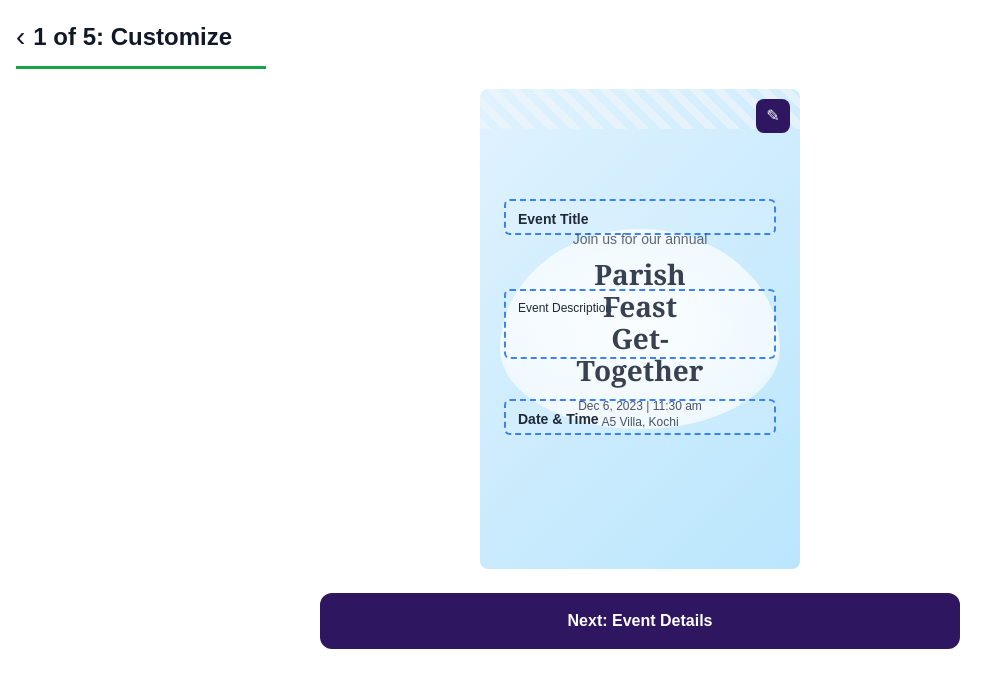
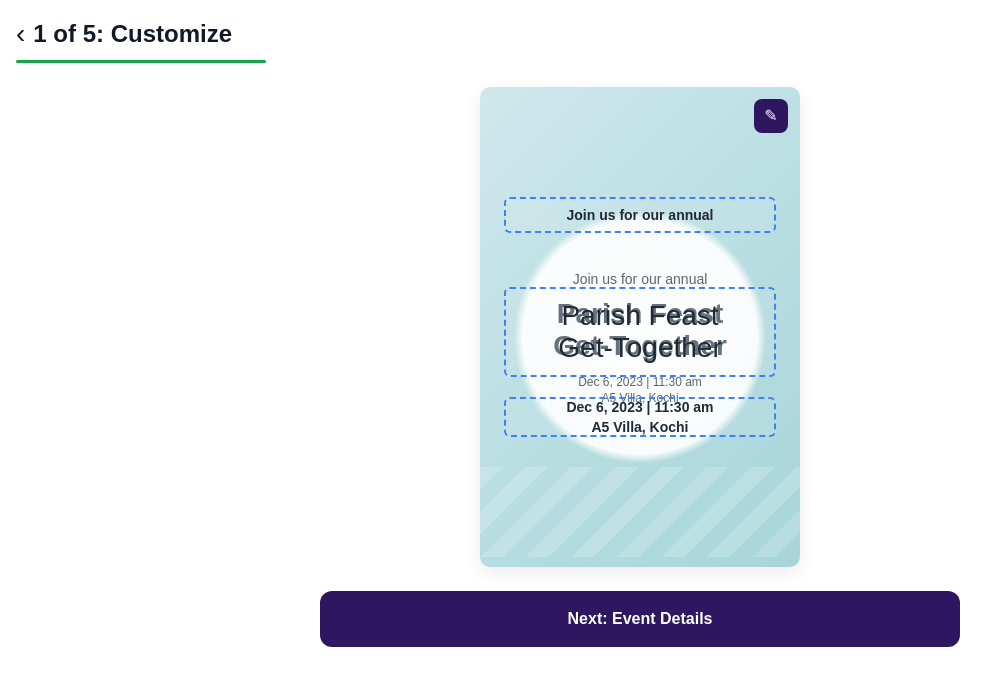
Before and after one commit to Soulemane12/eventsinsta, a Next.js app: page /create-event/customize in a window 1280 px wide. Shown: the top 688 px of the page, without its empty margins (0-1007 px from the left). Built offline with nearby package versions, Linux system fonts and the light colour scheme.

Commit message:
feat(customize): implement inline editing with contentEditable zones, enhanced poster design, and functional pencil button

```diff
--- a/src/app/create-event/customize/page.tsx
+++ b/src/app/create-event/customize/page.tsx
@@ -1,128 +1,303 @@
 "use client";
 
-import React from "react";
+import React, { useRef, useState } from "react";
 import { useRouter } from "next/navigation";
 
 export default function CustomizePage() {
   const router = useRouter();
+
+  // Editable fields (you can persist these later)
+  const [titleTop, setTitleTop] = useState("Join us for our annual");
+  const [titleMain, setTitleMain] = useState("Parish Feast\nGet-Together");
+  const [titleBottom, setTitleBottom] = useState("Dec 6, 2023 | 11:30 am\nA5 Villa, Kochi");
+
+  // optional: focus top field when pencil is pressed
+  const editRef = useRef<HTMLDivElement | null>(null);
+
   return (
     <div style={styles.safe as React.CSSProperties}>
+      {/* Header */}
       <div style={styles.headerWrap as React.CSSProperties}>
         <div style={styles.headerRow as React.CSSProperties}>
-          <button onClick={() => router.push("/create-event")} aria-label="Back" style={styles.back as React.CSSProperties}>‹</button>
+          <button
+            onClick={() => router.push("/create-event")}
+            aria-label="Back"
+            style={styles.back as React.CSSProperties}
+          >
+            ‹
+          </button>
           <h1 style={styles.headerTitle as React.CSSProperties}>1 of 5: Customize</h1>
           <div style={{ width: 24 }} />
         </div>
         <div style={styles.progress as React.CSSProperties} />
       </div>
 
-      <div style={styles.posterWrap as React.CSSProperties}>
-        {/* Event Poster with background design */}
+      {/* Poster */}
+      <div style={styles.posterCard as React.CSSProperties}>
         <div style={styles.poster as React.CSSProperties}>
-          {/* Background pattern */}
-          <div style={styles.flagPattern}></div>
-
-          {/* White paint stroke shape */}
-          <div style={styles.paintStroke}></div>
-
-          {/* Event content */}
+          <div style={styles.flagPattern} />
+          <div style={styles.paintStroke} />
+          {/* static preview text (sits under the editable boxes) */}
           <div style={styles.eventContent}>
-            <div style={styles.topText}>Join us for our annual</div>
-            <div style={styles.mainTitle}>Parish Feast<br />Get-Together</div>
-            <div style={styles.bottomText}>Dec 6, 2023 | 11:30 am<br />A5 Villa, Kochi</div>
+            <div style={styles.topText}>{titleTop}</div>
+            <div style={styles.mainTitle}>
+              {titleMain.split("\n").map((l, i) => (
+                <div key={i}>{l}</div>
+              ))}
+            </div>
+            <div style={styles.bottomText}>
+              {titleBottom.split("\n").map((l, i) => (
+                <div key={i}>{l}</div>
+              ))}
+            </div>
           </div>
         </div>
 
-        <button style={styles.editPill as React.CSSProperties} aria-label="Edit poster">✎</button>
+        {/* Pencil */}
+        <button
+          style={styles.editPill as React.CSSProperties}
+          aria-label="Edit poster"
+          onClick={() => editRef.current?.focus()}
+        >
+          ✎
+        </button>
 
-        {/* Editable content areas overlaid */}
-        <div style={{ ...styles.dash, top: 110, height: 36, background: "rgba(255,255,255,0.1)", borderColor: "#3B82F6" }}>
-          <div style={{ padding: "8px 12px", color: "#1F2937", fontSize: 14, fontWeight: 600 }}>Event Title</div>
-        </div>
-        <div style={{ ...styles.dash, top: 200, height: 70, background: "rgba(255,255,255,0.1)", borderColor: "#3B82F6" }}>
-          <div style={{ padding: "8px 12px", color: "#1F2937", fontSize: 12 }}>Event Description</div>
-        </div>
-        <div style={{ ...styles.dash, top: 310, height: 36, background: "rgba(255,255,255,0.1)", borderColor: "#3B82F6" }}>
-          <div style={{ padding: "8px 12px", color: "#1F2937", fontSize: 14, fontWeight: 600 }}>Date & Time</div>
-        </div>
+        {/* Editable overlays */}
+        <EditableBox
+          top={110}
+          height={36}
+          initial={titleTop}
+          onChange={setTitleTop}
+          align="center"
+          fontSize={14}
+          fontWeight={600}
+        />
+        <EditableBox
+          top={200}
+          height={90}
+          initial={titleMain}
+          onChange={setTitleMain}
+          align="center"
+          fontSize={28}
+          lineHeight="32px"
+          refEl={editRef}
+          multiline
+        />
+        <EditableBox
+          top={310}
+          height={40}
+          initial={titleBottom}
+          onChange={setTitleBottom}
+          align="center"
+          fontSize={14}
+          fontWeight={600}
+          multiline
+        />
       </div>
 
-      <button style={styles.cta as React.CSSProperties} onClick={() => router.push("/create-event/details")}>
+      {/* CTA */}
+      <button
+        style={styles.cta as React.CSSProperties}
+        onClick={() => router.push("/create-event/details")}
+      >
         <span style={styles.ctaText as React.CSSProperties}>Next: Event Details</span>
       </button>
     </div>
   );
 }
 
+/* ---------------- Editable dashed box ---------------- */
+
+type BoxProps = {
+  top: number;
+  height: number;
+  initial: string;
+  onChange: (v: string) => void;
+  align?: "left" | "center";
+  fontSize?: number;
+  fontWeight?: number;
+  lineHeight?: string;
+  multiline?: boolean;
+  refEl?: React.RefObject<HTMLDivElement | null>;
+};
+
+function EditableBox({
+  top,
+  height,
+  initial,
+  onChange,
+  align = "center",
+  fontSize = 16,
+  fontWeight = 500,
+  lineHeight,
+  multiline,
+  refEl,
+}: BoxProps) {
+  return (
+    <div
+      style={{
+        ...styles.dash,
+        top,
+        height,
+        display: "flex",
+        alignItems: "center",
+        justifyContent: align === "center" ? "center" : "flex-start",
+        background: "rgba(255,255,255,0.08)",
+        borderColor: "#3B82F6",
+      }}
+    >
+      <div
+        ref={refEl as any}
+        contentEditable
+        suppressContentEditableWarning
+        role="textbox"
+        aria-label="Edit text"
+        onInput={(e) => onChange((e.target as HTMLDivElement).innerText)}
+        style={{
+          padding: "6px 10px",
+          outline: "none",
+          minWidth: 120,
+          textAlign: align,
+          fontSize,
+          fontWeight,
+          lineHeight: lineHeight ?? (multiline ? "20px" : "18px"),
+          color: "#1F2937",
+          whiteSpace: "pre-wrap",
+        }}
+        // set initial text
+        dangerouslySetInnerHTML={{ __html: initial.replace(/\n/g, "<br/>") }}
+      />
+    </div>
+  );
+}
+
+/* ---------------- Styles ---------------- */
+
 const COLORS = { primary: "#2E1760", bg: "#FFFFFF", progress: "#16a34a" } as const;
 
 const styles = {
-  safe: { minHeight: "100vh", backgroundColor: COLORS.bg, padding: 16 },
-  headerWrap: {},
+  safe: {
+    minHeight: "100vh",
+    backgroundColor: COLORS.bg,
+    padding: 16,
+    display: "flex",
+    flexDirection: "column",
+  },
+
+  headerWrap: { marginBottom: 8 },
   headerRow: { display: "flex", alignItems: "center", gap: 8 },
-  back: { fontSize: 28 as const, color: "#111827", background: "transparent", border: 0, cursor: "pointer" },
+  back: {
+    fontSize: 28 as const,
+    color: "#111827",
+    background: "transparent",
+    border: 0,
+    cursor: "pointer",
+    lineHeight: 1,
+  },
   headerTitle: { fontSize: 24, fontWeight: 800 as const, color: "#111827", margin: 0 },
-  progress: { height: 3, backgroundColor: COLORS.progress, width: "20%", marginTop: 8 },
+  progress: {
+    height: 3,
+    backgroundColor: COLORS.progress,
+    width: "20%", // Step 1 of 5
+    marginTop: 8,
+    borderRadius: 2,
+  },
 
-  posterWrap: { position: "relative" as const, width: 320, height: 480, margin: "20px auto 0" },
+  posterCard: {
+    position: "relative" as const,
+    width: 320,
+    height: 480,
+    margin: "16px auto 0",
+    borderRadius: 10,
+    boxShadow: "0 6px 18px rgba(0,0,0,0.08)",
+  },
+
   poster: {
     width: "100%",
     height: "100%",
-    borderRadius: 8,
-    background: "linear-gradient(135deg, #E0F2FE 0%, #BAE6FD 100%)",
+    borderRadius: 10,
+    background: "linear-gradient(135deg, #CFE8EC 0%, #A6D5D9 100%)",
     position: "relative" as const,
-    overflow: "hidden"
+    overflow: "hidden",
   },
+
   flagPattern: {
     position: "absolute" as const,
-    top: 0,
+    bottom: 10,
+    right: 0,
     left: 0,
-    right: 0,
-    height: 40,
-    background: "repeating-linear-gradient(45deg, #F1F5F9 0px, #F1F5F9 8px, transparent 8px, transparent 16px)",
-    opacity: 0.6
+    height: 90,
+    background:
+      "repeating-linear-gradient(135deg, rgba(255,255,255,0.25) 0 16px, transparent 16px 32px)",
+    opacity: 0.7,
   },
+
   paintStroke: {
     position: "absolute" as const,
-    top: "50%",
+    top: "52%",
     left: "50%",
     transform: "translate(-50%, -50%)",
-    width: 280,
-    height: 200,
-    background: "radial-gradient(ellipse at center, rgba(255,255,255,0.9) 0%, rgba(255,255,255,0.7) 70%, transparent 100%)",
-    borderRadius: "50% 50% 50% 50% / 60% 60% 40% 40%"
+    width: 360,
+    height: 360,
+    background:
+      "radial-gradient(closest-side, rgba(255,255,255,0.98), rgba(255,255,255,0.92) 65%, rgba(255,255,255,0) 70%)",
+    borderRadius: "50%",
   },
+
   eventContent: {
     position: "absolute" as const,
-    top: "50%",
+    top: "52%",
     left: "50%",
     transform: "translate(-50%, -50%)",
+    width: "86%",
     textAlign: "center" as const,
-    color: "#374151",
-    zIndex: 2
+    color: "#5B6570",
+    zIndex: 1,
+    pointerEvents: "none", // actual editing happens in overlays
   },
-  topText: {
-    fontSize: 14,
-    fontWeight: 400,
-    marginBottom: 8,
-    opacity: 0.8
+  topText: { fontSize: 14, marginBottom: 8 },
+  mainTitle: { fontSize: 28, fontWeight: 700 as const, lineHeight: "32px", marginBottom: 12 },
+  bottomText: { fontSize: 12, lineHeight: "16px" },
+
+  editPill: {
+    position: "absolute" as const,
+    right: 12,
+    top: 12,
+    backgroundColor: COLORS.primary,
+    width: 34,
+    height: 34,
+    borderRadius: 8,
+    color: "#fff",
+    display: "grid",
+    placeItems: "center",
+    border: 0,
+    cursor: "pointer",
+    zIndex: 3,
   },
-  mainTitle: {
-    fontSize: 28,
-    fontWeight: 700,
-    lineHeight: "32px",
-    marginBottom: 12,
-    fontFamily: "Georgia, serif"
+
+  dash: {
+    position: "absolute" as const,
+    left: 24,
+    right: 24,
+    borderWidth: 2,
+    borderStyle: "dashed",
+    borderRadius: 6,
+    zIndex: 2,
   },
-  bottomText: {
-    fontSize: 12,
-    fontWeight: 500,
-    lineHeight: "16px",
-    opacity: 0.9
+
+  cta: {
+    marginTop: 24,
+    height: 56,
+    borderRadius: 12,
+    backgroundColor: COLORS.primary,
+    display: "flex",
+    alignItems: "center",
+    justifyContent: "center",
+    width: "100%",
+    maxWidth: 640,
+    marginInline: "auto",
+    border: 0,
+    cursor: "pointer",
   },
-  editPill: { position: "absolute" as const, right: 10, top: 10, backgroundColor: COLORS.primary, width: 34, height: 34, borderRadius: 8, color: "#fff", display: "grid", placeItems: "center", border: 0, cursor: "pointer" },
-  dash: { position: "absolute" as const, left: 24, right: 24, borderWidth: 2, borderStyle: "dashed", borderRadius: 6 },
-
-  cta: { marginTop: 24, height: 56, borderRadius: 12, backgroundColor: COLORS.primary, display: "flex", alignItems: "center", justifyContent: "center", width: "100%", maxWidth: 640, marginInline: "auto", border: 0, cursor: "pointer" },
   ctaText: { color: "#fff", fontWeight: 700 as const, fontSize: 16 },
 } as const;
```
